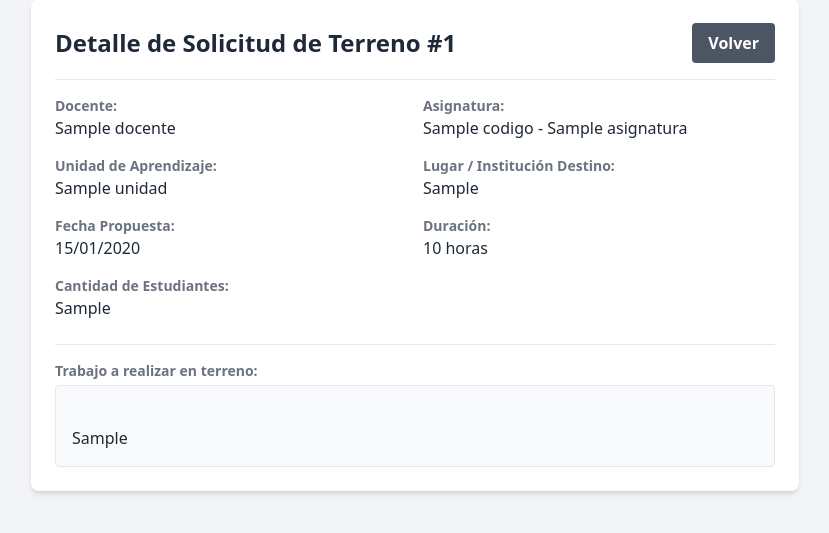
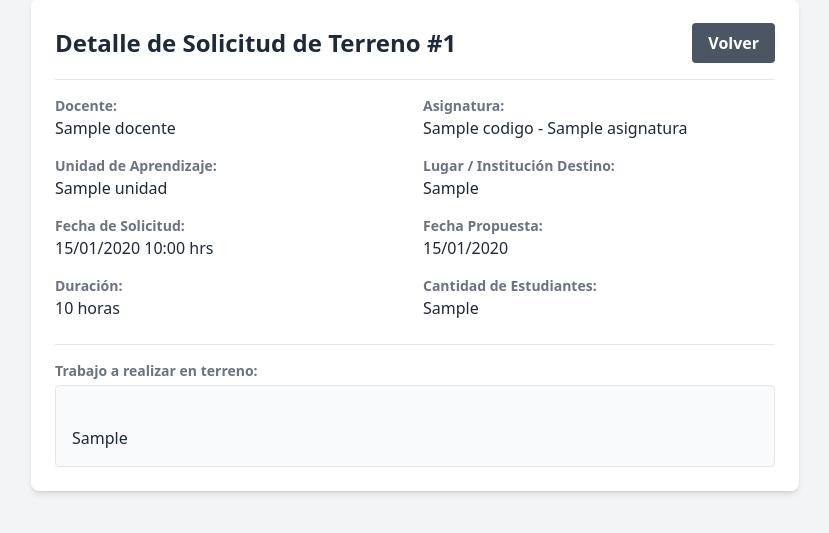
Before and after one commit to Inacap-LA/web-Terreno, a Django app: template solicitudes/templates/solicitudes/detalle_solicitud.html in a window 1280 px wide. Shown: the part 125-658 px from the top of the page, without its empty margins (225-1054 px from the left). Run offline with Django 5.2, Linux system fonts and the light colour scheme; the template is opened without the code that fills it: most values are stand-ins (such as "Sample title", 1, 10 or a date in 2020); some libraries are stand-ins or nearby versions.

```diff
--- a/solicitudes/templates/solicitudes/detalle_solicitud.html
+++ b/solicitudes/templates/solicitudes/detalle_solicitud.html
@@ -27,6 +27,10 @@
             <p class="text-base text-gray-800">{{ solicitud.institucion_destino }}</p>
         </div>
         <div>
+            <p class="text-sm font-semibold text-gray-500">Fecha de Solicitud:</p>
+            <p class="text-base text-gray-800">{{ solicitud.fecha_creacion|date:"d/m/Y H:i" }} hrs</p>
+        </div>
+        <div>
             <p class="text-sm font-semibold text-gray-500">Fecha Propuesta:</p>
             <p class="text-base text-gray-800">{{ solicitud.fecha_propuesta|date:"d/m/Y" }}</p>
         </div>
```
